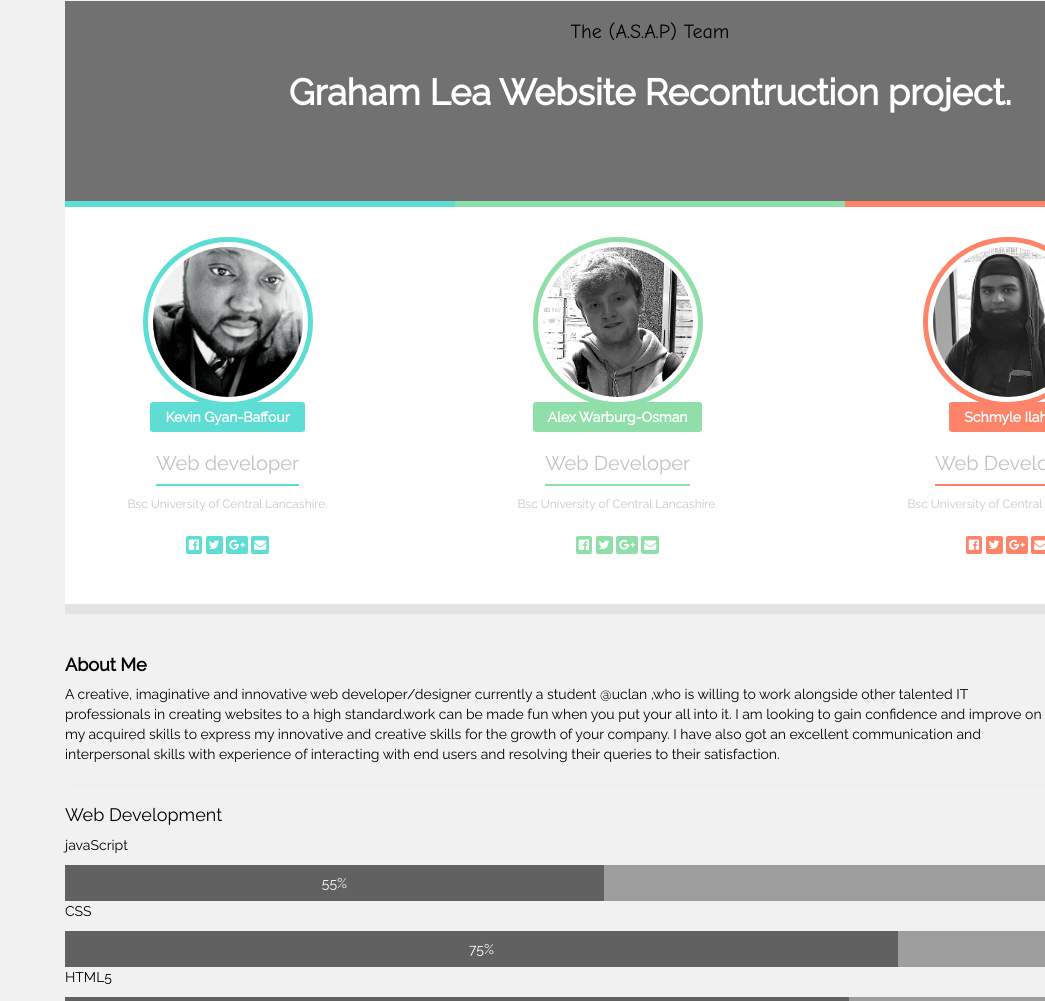
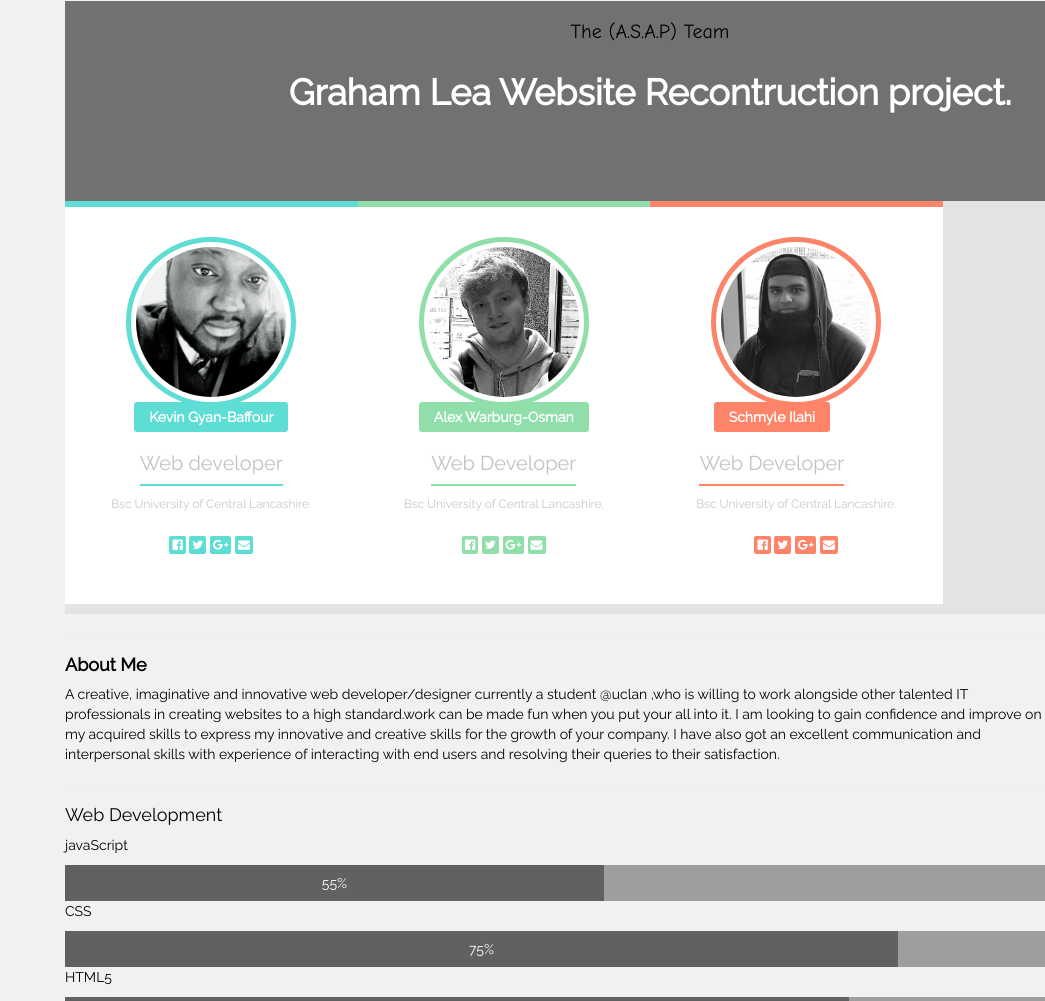
Before and after one commit to pkgyan-baffour/portfolioNew, a plain HTML site: page index.html in a window 1280 px wide. Shown: the part 2538-3539 px from the top of the page, without its empty margins (235-1280 px from the left). Drawn offline with nearby package versions, Linux system fonts and the light colour scheme.

Commit message:
Update index.html

```diff
--- a/index.html
+++ b/index.html
@@ -324,7 +324,7 @@ background: #428bca;
       <!----------------------------meet the team section---------------------------------------------->
 	    <div class="container section-ourTeam">
 	<div class="row">
-		<div class="col-md-10 col-sm-10 col-xs-10 ourTeam-hedding text-center">
+		<div class="col-md-12 col-sm-12 col-xs-12 ourTeam-hedding text-center">
 		<h2> The (A.S.A.P) Team</h2>
 			<h1>Graham Lea Website Recontruction project.</h1>
 
@@ -333,21 +333,21 @@ background: #428bca;
 
 	</div>
 	<div class="row">
-		<div class="col-md-4 col-sm-4 col-xs-10">
+		<div class="col-md-3 col-sm-3 col-xs-12">
 			<div class="row section-success ourTeam-box text-center">
-				<div class="col-md-10 section1">
+				<div class="col-md-12 section1">
 					<img src="kevin.png">
 				</div>
-				<div class="col-md-10 section2">
+				<div class="col-md-12 section2">
 					<p>Kevin Gyan-Baffour</p><br>
 					<h1>Web developer</h1><br>
 				</div>
-				<div class="col-md-10 section3">
+				<div class="col-md-12 section3">
 					<p>
 						Bsc University of Central Lancashire.
 					</p>
 				</div>
-				<div class="col-md-10 section4">
+				<div class="col-md-12 section4">
 					<i class="fa fa-facebook-official" aria-hidden="true"></i>
 					<i class="fa fa-twitter" aria-hidden="true"></i>
 					<i class="fa fa-google-plus" aria-hidden="true"></i>
@@ -355,22 +355,22 @@ background: #428bca;
 				</div>
 			</div>
 		</div>
-		<div class="col-md-4 col-sm-4 col-xs-12">
+		<div class="col-md-3 col-sm-3 col-xs-12">
 			<div class="row section-info ourTeam-box text-center">
-				<div class="col-md-10 section1">
+				<div class="col-md-12 section1">
 					<img src="alex.jpeg">
 				</div>
-				<div class="col-md-10 section2">
+				<div class="col-md-12 section2">
 					<p>Alex Warburg-Osman</p><br>
 					<h1>Web Developer</h1><br>
 				</div>
-				<div class="col-md-10 section3">
+				<div class="col-md-12 section3">
 
 					<p>
 						Bsc University of Central Lancashire.
 					</p>
 				</div>
-				<div class="col-md-10 section4">
+				<div class="col-md-12 section4">
 					<i class="fa fa-facebook-official" aria-hidden="true"></i>
 					<i class="fa fa-twitter" aria-hidden="true"></i>
 					<i class="fa fa-google-plus" aria-hidden="true"></i>
@@ -378,21 +378,21 @@ background: #428bca;
 				</div>
 			</div>
 		</div>
-		<div class="col-md-4 col-sm-4 col-xs-10">
+		<div class="col-md-3 col-sm-3 col-xs-12">
 			<div class="row section-danger ourTeam-box text-center">
-				<div class="col-md-10 section1">
+				<div class="col-md-12 section1">
 					<img src="schmyle.jpeg">
 				</div>
 				<div class="col-md-10 section2">
 					<p>Schmyle Ilahi</p><br>
 					<h1>Web Developer</h1>
 				</div>
-				<div class="col-md-10 section3">
+				<div class="col-md-12 section3">
 					<p>
 						Bsc University of Central Lancashire.
 					</p>
 				</div>
-				<div class="col-md-10 section4">
+				<div class="col-md-12 section4">
 					<i class="fa fa-facebook-official" aria-hidden="true"></i>
 					<i class="fa fa-twitter" aria-hidden="true"></i>
 					<i class="fa fa-google-plus" aria-hidden="true"></i>
```
